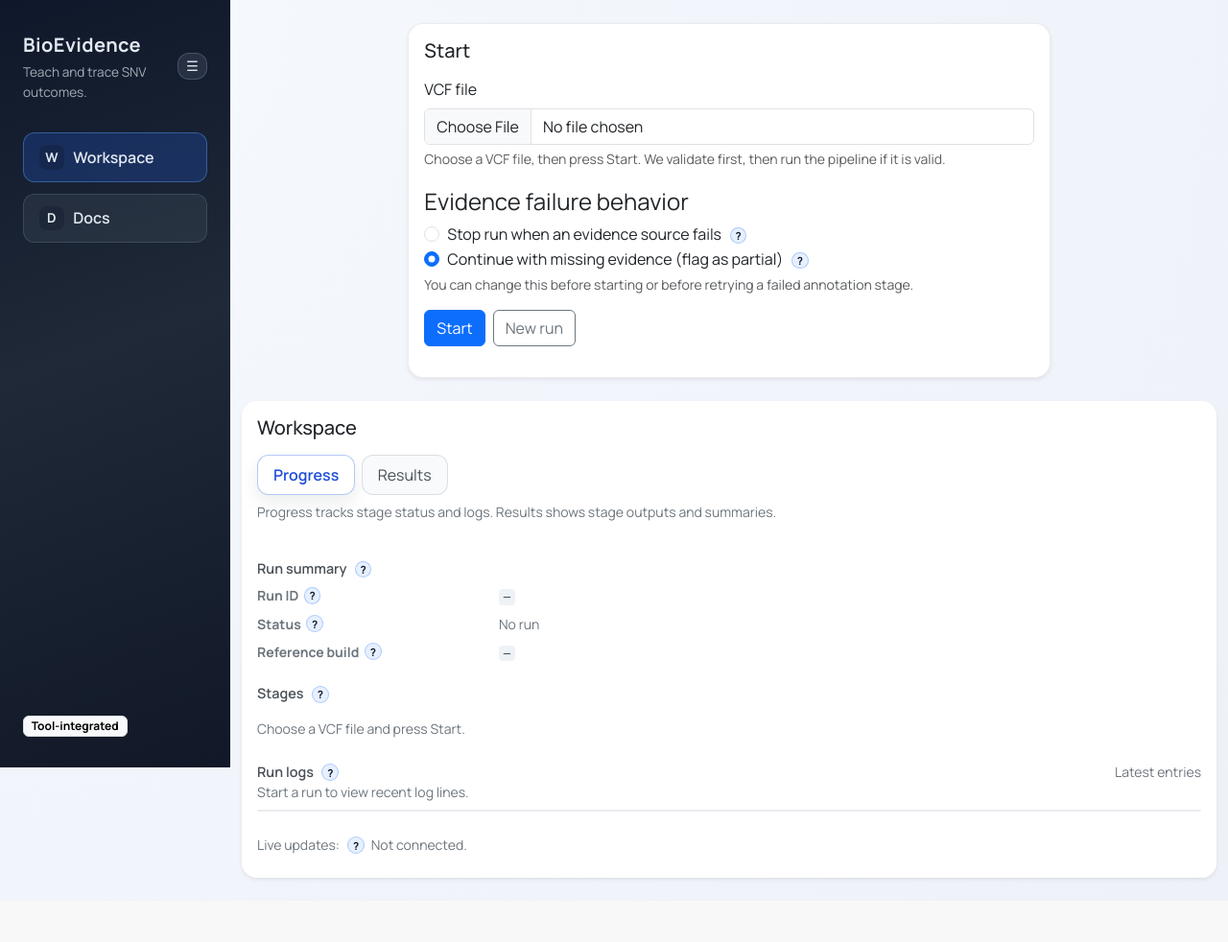
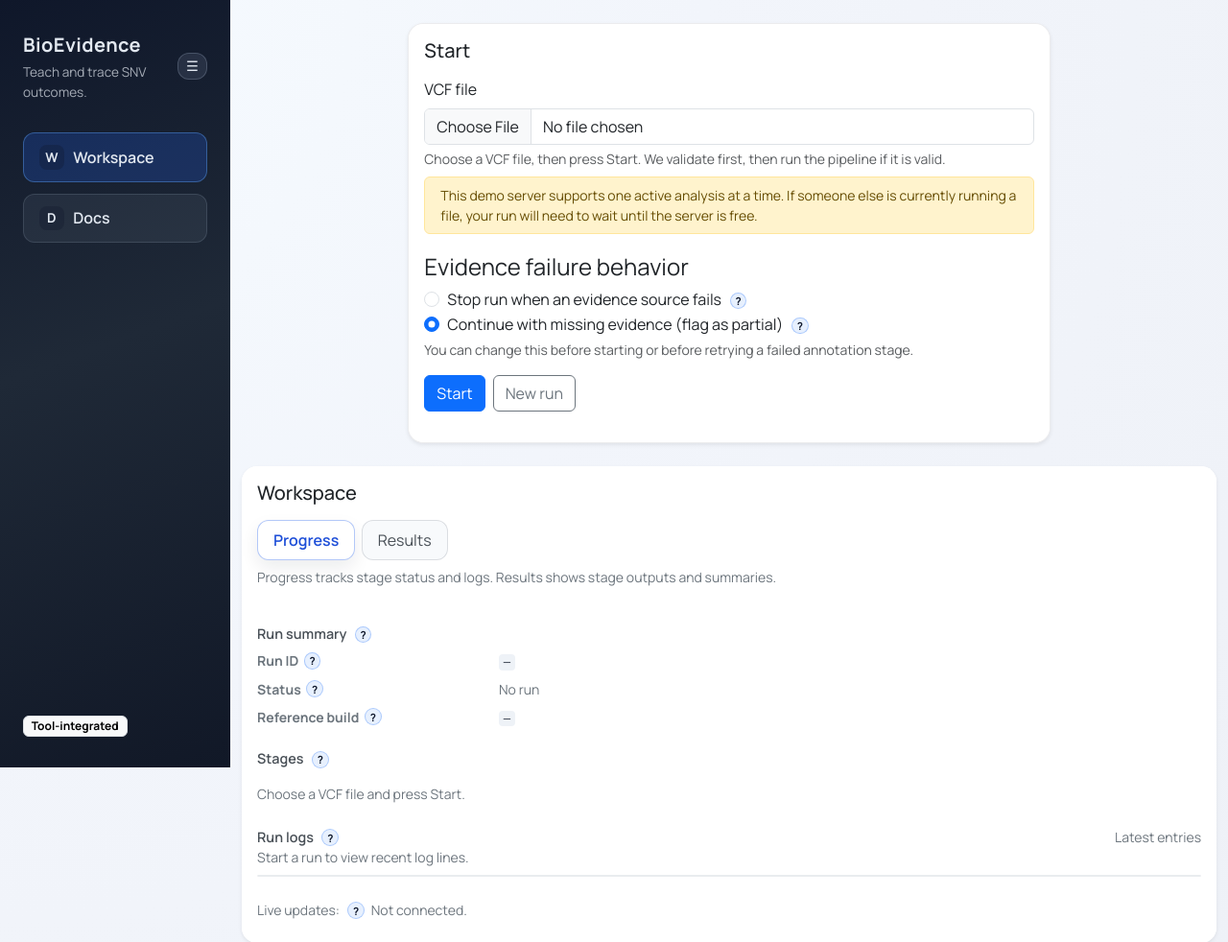
Before and after one commit to atjavier/SP, a Flask app: page / in a window 1280 px wide. Shown: the top 982 px of the page at 96% size. Before the commit the page ends 919 px from the top, so only its background shows below. Run offline with Flask 3, Linux system fonts and the light colour scheme; some libraries are stand-ins or nearby versions.

Commit message:
fix: added message to notify user that simultaneous runs cannot happen

```diff
--- a/src/templates/index.html
+++ b/src/templates/index.html
@@ -20,6 +20,9 @@
               />
               <div id="vcf-file-help" class="form-text">
                 Choose a VCF file, then press Start. We validate first, then run the pipeline if it is valid.
+              </div>
+              <div class="alert alert-warning py-2 px-3 mt-2 mb-0 small" role="note">
+                This demo server supports one active analysis at a time. If someone else is currently running a file, your run will need to wait until the server is free.
               </div>
             </div>
 
```
